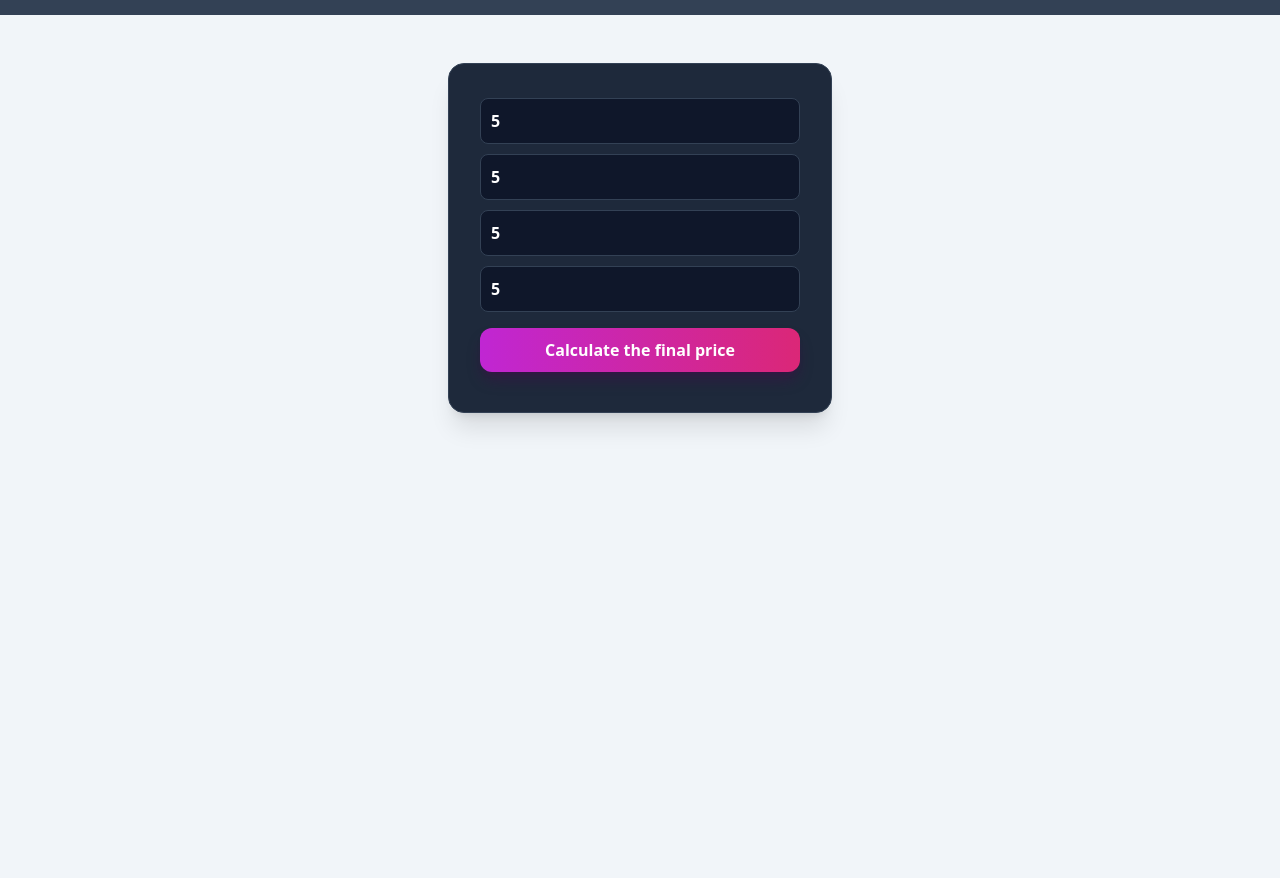
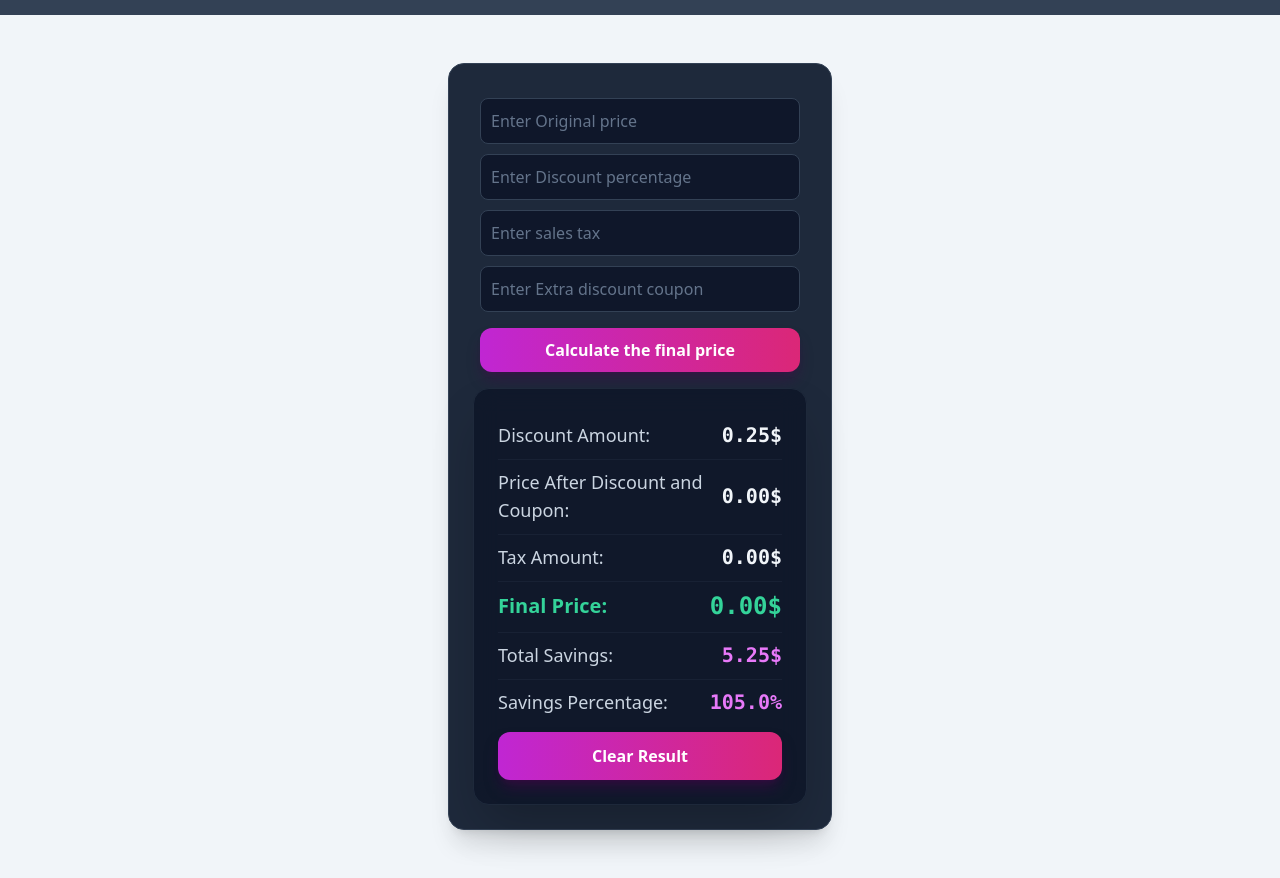
Before and after one commit to tamar77623/Discount-Analyzer, a plain HTML site: page index.html in a window 1280 px wide. Both pictures are taken after typing "5", "5", "5", "5" into the empty fields and a click on the button "Calculate the final price". Shown: the part 49-927 px from the top of the page. Before the commit the page ends 800 px from the top, so only its background shows below. Drawn offline with nearby package versions, Linux system fonts and the light colour scheme.

Commit message:
Add files via upload

```diff
--- a/index.html
+++ b/index.html
@@ -21,6 +21,45 @@
         <input type="number" class="block mx-auto w-full max-w-xs my-2.5 p-2.5 text-white font-semibold placeholder:font-normal bg-slate-900 border border-slate-700 rounded-lg focus:ring-2 focus:ring-fuchsia-500 focus:border-transparent outline-none transition-all placeholder:text-slate-500" id="inp4" placeholder="Enter Extra discount coupon">
         <button id="btn" class="w-full max-w-xs bg-gradient-to-r from-fuchsia-600 to-pink-600 hover:from-fuchsia-700 hover:to-pink-700 block m-auto text-white p-2.5 font-bold rounded-xl shadow-lg shadow-fuchsia-950/40 transition-all active:scale-95 my-4">Calculate the final price</button>
         <h3 id="h3" class="text-center text-fuchsia-400 font-bold text-xl empty:hidden mt-2"></h3>
+        <div class="hidden space-y-4 bg-slate-900/90 border border-slate-800 p-6 rounded-2xl shadow-2xl backdrop-blur-md transition-all duration-300" id="result">
+
+          <div class="space-y-2.5 divide-y divide-slate-800/60">
+            <p class="pt-2 text-slate-300 font-medium text-base md:text-lg flex justify-between items-center">
+              <span>Discount Amount:</span>
+              <span class="font-bold text-slate-100 font-mono text-xl"><span id="resDiscount">0.00</span>$</span>
+            </p>
+
+            <p class="pt-2 text-slate-300 font-medium text-base md:text-lg flex justify-between items-center">
+              <span>Price After Discount and Coupon:</span>
+              <span class="font-bold text-slate-100 font-mono text-xl"><span id="resDiscountedPrice">0.00</span>$</span>
+            </p>
+
+            <p class="pt-2 text-slate-300 font-medium text-base md:text-lg flex justify-between items-center">
+              <span>Tax Amount:</span>
+              <span class="font-bold text-slate-100 font-mono text-xl"><span id="resTax">0.00</span>$</span>
+            </p>
+
+            <p class="pt-2 text-emerald-400 font-semibold text-lg md:text-xl flex justify-between items-center">
+              <span>Final Price:</span>
+              <span class="font-extrabold text-emerald-400 font-mono text-2xl"><span id="resFinalPrice">0.00</span>$</span>
+            </p>
+
+            <p class="pt-2 text-slate-300 font-medium text-base md:text-lg flex justify-between items-center">
+              <span>Total Savings:</span>
+              <span class="font-bold text-fuchsia-400 font-mono text-xl"><span id="resTotalSavings">0.00</span>$</span>
+            </p>
+
+            <p class="pt-2 text-slate-300 font-medium text-base md:text-lg flex justify-between items-center">
+              <span>Savings Percentage:</span>
+              <span class="font-bold text-fuchsia-400 font-mono text-xl"><span id="resSavingsPercentage">0</span>%</span>
+            </p>
+          </div>
+
+          <button id="btn2" class="w-full max-w-xs bg-gradient-to-r from-fuchsia-600 to-pink-600 hover:from-fuchsia-500 hover:to-pink-500 text-white p-3 font-bold rounded-xl shadow-lg shadow-fuchsia-950/50 transition-all duration-200 active:scale-95 block mx-auto my-4 hidden cursor-pointer">
+            Clear Result
+          </button>
+
+        </div>
       </div>
     <script src="main.js"></script>
 </body>
--- a/main.js
+++ b/main.js
@@ -4,6 +4,7 @@ let inp3 = document.getElementById('inp3');
 let inp4 = document.getElementById('inp4');
 let btn = document.getElementById('btn');
 let h3 = document.getElementById('h3');
+let btn2 = document.getElementById('btn2')
 function h3text(){
     setTimeout(() => {
         h3.innerText = ''
@@ -31,18 +32,44 @@ btn.onclick = function(){
         return;
     }
     account();
+    inp1.value = '';
+    inp2.value = '';
+    inp3.value = '';
+    inp4.value = '';
 }
-function account(){
-    let Percentagediscountvalue = Number(inp2.value) / 100 * Number(inp1.value);
-    console.log(Percentagediscountvalue);
-    let Discountedprice = Number(inp1.value) - Percentagediscountvalue - Number(inp4.value);
-    console.log(Discountedprice);
-    let Taxvalue = Discountedprice * Number(inp3.value) / 100;
-    console.log(Taxvalue);
+function account() {
+    let originalPrice = Number(inp1.value) || 0;
+    let discountPercent = Number(inp2.value) || 0;
+    let taxPercent = Number(inp3.value) || 0;
+    let couponValue = Number(inp4.value) || 0;
+
+    // 1. حساب قيمة الخصم المئوي
+    let Percentagediscountvalue = (discountPercent / 100) * originalPrice;
+
+    // 2. حساب السعر بعد الخصم والقسيمة (مع حماية من القيم السالبة)
+    let Discountedprice = originalPrice - Percentagediscountvalue - couponValue;
+    if (Discountedprice < 0) Discountedprice = 0;
+
+    // 3. حساب الضريبة
+    let Taxvalue = Discountedprice * (taxPercent / 100);
+
+    // 4. حساب السعر النهائي
     let Finalprice = Discountedprice + Taxvalue;
-    console.log(Finalprice);
-    let Totalsavings = Percentagediscountvalue + Number(inp4.value);
-    console.log(Totalsavings);
-    let Savingspercentage = (Totalsavings / Number(inp1.value)) * 100;
-    console.log(Savingspercentage);
+
+    // 5. حساب إجمالي التوفير ونسبته
+    let Totalsavings = Percentagediscountvalue + couponValue;
+    let Savingspercentage = originalPrice > 0 ? (Totalsavings / originalPrice) * 100 : 0;
+    let result = document.getElementById('result');
+    result.style.display = 'block'
+    // عرض النواتج داخل عناصر الـ span وتنسيقها لرقمين عشريين (toFixed)
+    document.getElementById("resDiscount").textContent = Percentagediscountvalue.toFixed(2);
+    document.getElementById("resDiscountedPrice").textContent = Discountedprice.toFixed(2);
+    document.getElementById("resTax").textContent = Taxvalue.toFixed(2);
+    document.getElementById("resFinalPrice").textContent = Finalprice.toFixed(2);
+    document.getElementById("resTotalSavings").textContent = Totalsavings.toFixed(2);
+    document.getElementById("resSavingsPercentage").textContent = Savingspercentage.toFixed(1);
+    btn2.style.display = 'block';
 }
+btn2.onclick = function(){
+    location.reload();
+}
```
Also changed, not shown: tailwind.config.js (added, +7 -0 lines).
